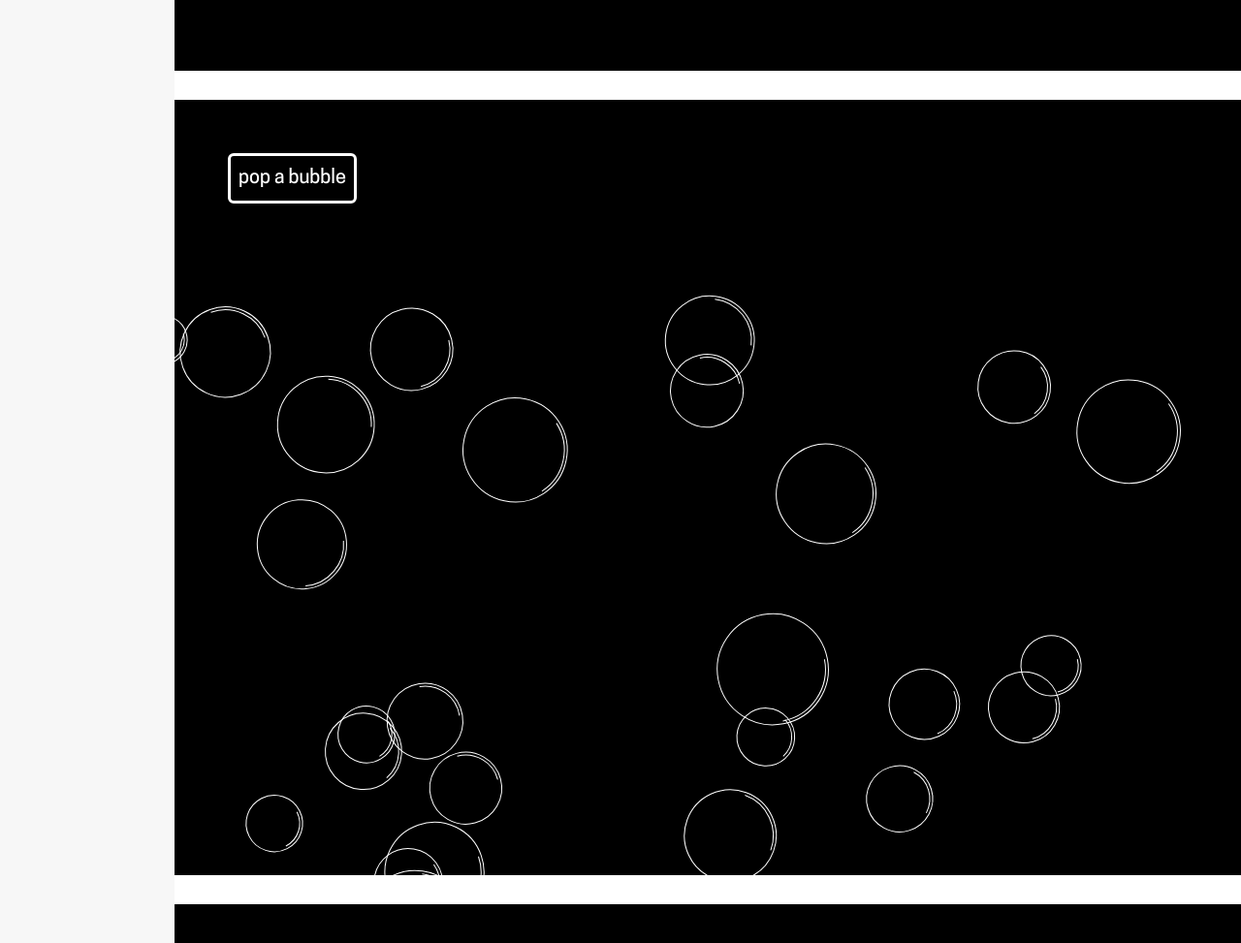
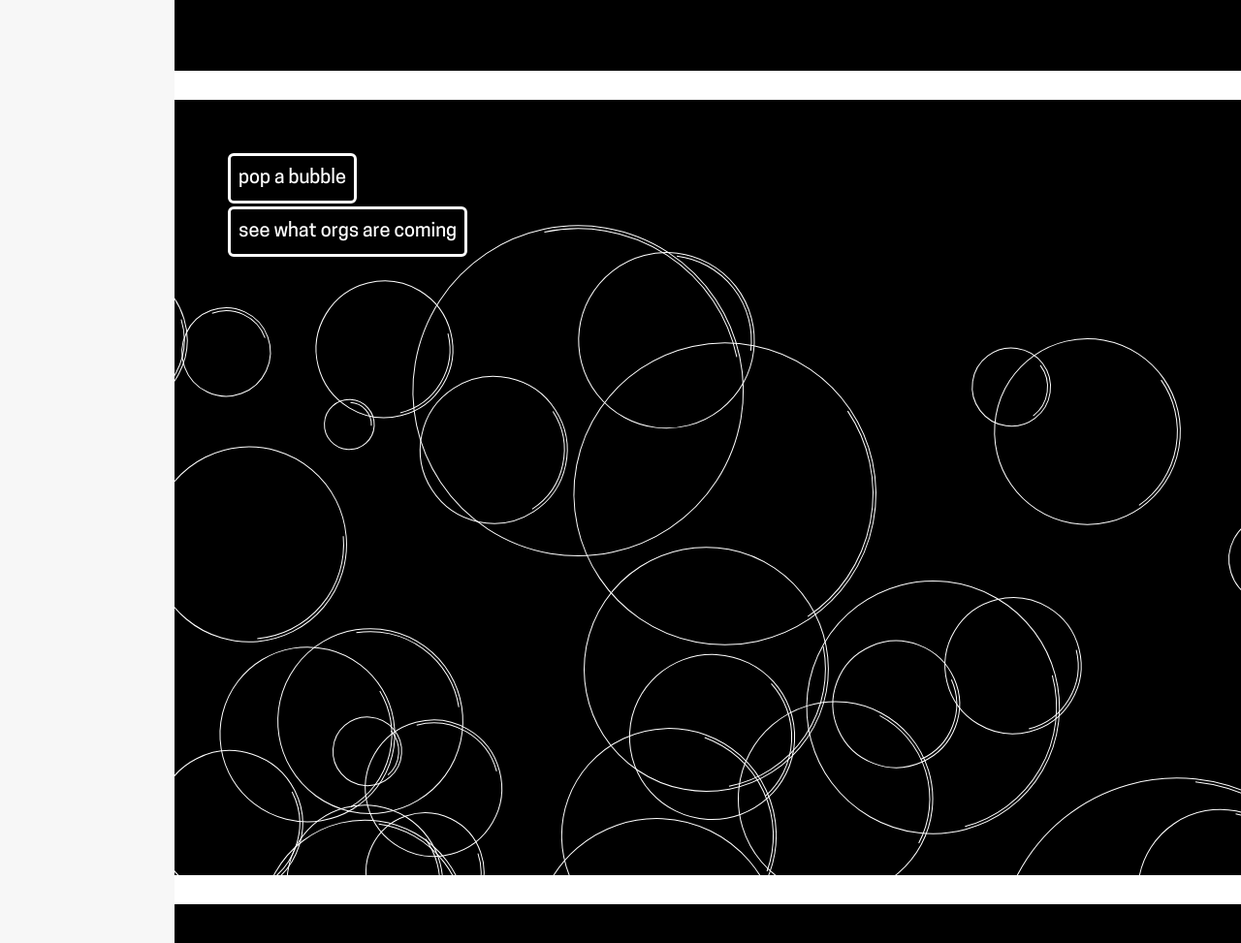
Before and after one commit to cornell-medium/django-backend, a Django app: page /raw/ in a window 1280 px wide. Shown: the part 1425-2398 px from the top of the page at 97% size. Run offline with Django 3.2, Linux system fonts and the light colour scheme; style sheets or scripts are compiled from the project's sources; parts of the project's set-up code (start-up, migrations or seed data) failed here and were passed over; some libraries are stand-ins or nearby versions.

Commit message:
orgs added to bubbles

```diff
--- a/static/html/sections/rawexpo.html
+++ b/static/html/sections/rawexpo.html
@@ -69,7 +69,10 @@
 		</div>
 
 	<div id="chart" class="bubbles section">
-		<div class="instructions"> pop a bubble </div><canvas></canvas>
+		<div id="instructions1"> pop a bubble </div>
+		<div id="instructions2"> see what orgs are coming </div>
+		<canvas></canvas>
+
 	</div>
 	<div class="rsvp section" >
 
@@ -233,14 +236,15 @@ window.requestAnimationFrame(animate);
 
 var createBubble = function() {
  this.position = {x: 0, y: 0};
- this.radius = 25 + Math.random() * 35;
+ this.org =  new createText();
+ this.radius = this.org.org.length * 5 + Math.random() * 1;
  this.xOff = Math.random() * canvas.width - this.radius;
  this.yOff = Math.random() * canvas.height;
  this.distanceBetweenWaves = 50 + Math.random() * 40;
  this.count = canvas.height + this.yOff;
  this.color = 'white';
  this.lines = [];
- this.org =  new createText();
+
  this.org.bubble = this;
  this.popping = false;
  this.maxRotation = 85;
@@ -258,7 +262,7 @@ var createBubble = function() {
 
  this.resetPosition = function() {
 	 this.position = {x: 0, y: 0};
-	 this.radius = 25 + Math.random() * 35;
+	 this.radius = this.org.org.length * 5 + Math.random() * 1;
 	 this.xOff = Math.random() * canvas.width - this.radius;
 	 this.yOff = Math.random() * canvas.height;
 	 this.distanceBetweenWaves = 50 + Math.random() * 40;
@@ -296,15 +300,13 @@ var createBubble = function() {
 		 ctx.beginPath();
 		 ctx.arc(0, 0, this.radius, 0, Math.PI*2, false);
 		 ctx.stroke();
-	 } else {
-		 this.org.render();
 	 }
 
+	 ctx.restore();
 
-
-
-
-	 ctx.restore();
+	 if (this.popping) {
+		  this.org.render();
+	 }
 
 	 // Draw the lines
 	 for (var a = 0; a < this.lines.length; a++) {
@@ -394,6 +396,11 @@ function createLine() {
 	 if(this.x === this.bubble.position.x) {
 		 this.endX = 0;
 	 }
+
+	 // ctx.fillStyle = "white";
+	 // ctx.font = "24px Cooper Hewitt";
+	 // ctx.fillText("hiiiiii", this.bubble.position.x - this.bubble.radius ,  this.bubble.position.y);
+
 	 ctx.lineTo(this.x + this.endX, this.y + this.endY);
 	 ctx.stroke();
  };
@@ -409,21 +416,17 @@ function createText() {
 	this.org = orgs.pop();
 	this.color = "white";
 	this.popping = false;
-	console.log("Creating text");
+	// console.log("Creating text");
 
 
 	this.render = function() {
 
-
-		console.log("X: ", this.bubble.position.x, "Y: ", this.bubble.position.y, this.org);
+		//console.log("X: ", this.bubble.position.x);
+		//console.log("M X: ", mouseOffset.x);
 		ctx.fillStyle = "white";
-		ctx.font = "24px Cooper Hewitt";
-		ctx.fillText(this.org, this.bubble.position.x  ,  this.bubble.position.y - 180);
-		ctx.rotate(this.rotation*Math.PI/180);
+		ctx.font = "16px Cooper Hewitt";
+		ctx.fillText(this.org, this.bubble.position.x - (this.org.length * 4 ),  this.bubble.position.y);
 		ctx.stroke();
-
-
-
 
 	}
 
--- a/static/scss/sections/_rawexpo.scss
+++ b/static/scss/sections/_rawexpo.scss
@@ -169,12 +169,24 @@
 	// height: 400px;
 	// position: absolute;
 
-	.instructions {
+	#instructions1 {
 	  position: absolute;
 	  font-weight: 500;
 	  font-size: 20px;
 		margin-left: 5%;
 		margin-top: 5%;
+	  color: #fff;
+	  border: 3px solid #fff;
+	  border-radius: 6px;
+	  padding: 8px;
+	}
+
+	#instructions2 {
+	  position: absolute;
+	  font-weight: 500;
+	  font-size: 20px;
+		margin-left: 5%;
+		margin-top: 10%;
 	  color: #fff;
 	  border: 3px solid #fff;
 	  border-radius: 6px;
```
